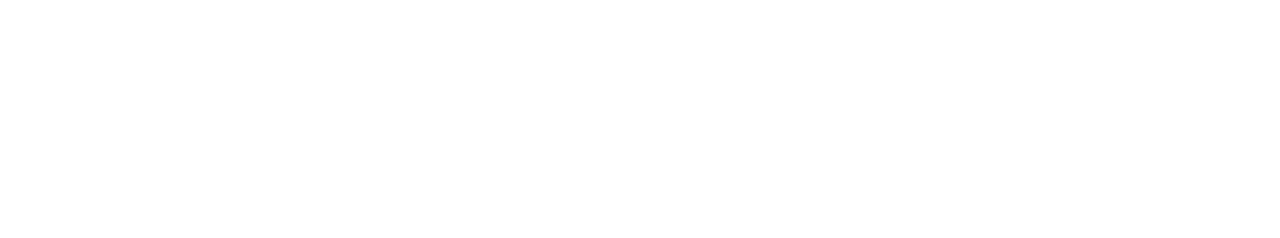
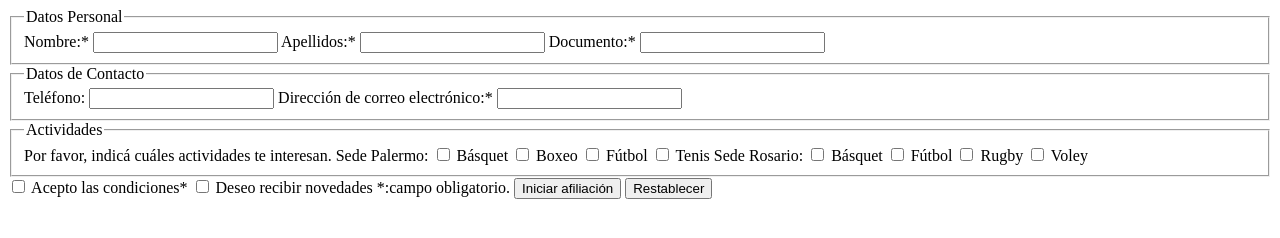
Before and after one commit to RocioLaime/fformularios, a plain HTML site: page index.html in a window 1280 px wide. Drawn offline with Linux system fonts and the light colour scheme.

Commit message:
completando formulario

```diff
--- a/index.html
+++ b/index.html
@@ -8,7 +8,62 @@
 </head>
 <body>
 
+    <form>
+
+        <fieldset>
+         <legend>Datos Personal</legend>
+         Nombre:* <input name='nombre' type='text' tabindex='1'>
+         Apellidos:* <input name='apellidos' type='text' tabindex='2'>
+         Documento:* <input name='apellidos' type='number' tabindex='3'>
+        </fieldset>
+
+        <fieldset>
+            <legend>Datos de Contacto</legend>
+            Teléfono: <input name='telefono' type='number' tabindex='1'>
+            Dirección de correo electrónico:* <input name='apellidos' type='text' tabindex='2'>
+           </fieldset>
+
+        <fieldset>
+         <legend>Actividades</legend>
+         Por favor, indicá cuáles actividades te interesan.
+
+         Sede Palermo:
+
+         <input type='checkbox' tabindex='20'
+                value='20-39' > Básquet
+         <input type='checkbox' tabindex='21'
+                value='40-59' > Boxeo
+         <input type='checkbox' tabindex='22'
+                value='60-79' > Fútbol
+         <input type='checkbox' tabindex='22'
+                value='60-79' > Tenis
 
 
-</body>
+        <label for="">Sede Rosario:</label>
+
+         <input type='checkbox' tabindex='20'
+                value='20-39' > Básquet
+         <input type='checkbox' tabindex='21'
+                value='40-59' > Fútbol
+         <input type='checkbox' tabindex='22'
+                value='60-79' > Rugby
+         <input type='checkbox' tabindex='22'
+                value='60-79' > Voley
+
+        </fieldset>
+
+        <input type='checkbox' tabindex='22'
+                value='60-79' > Acepto las condiciones*
+         <input type='checkbox' tabindex='22'
+                value='60-79' > Deseo recibir novedades
+
+        <label for="">*:campo obligatorio.</label>
+
+        <button>Iniciar afiliación</button>
+
+        <input type="button" value="Restablecer">
+
+       </form>
+
+
 </html>
```
